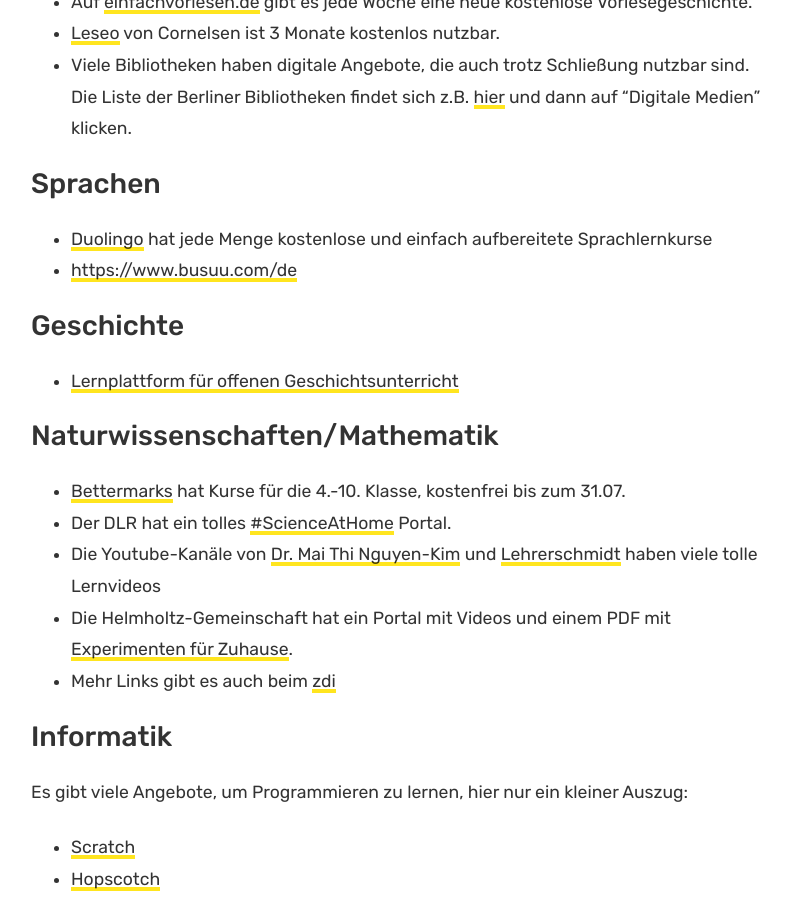
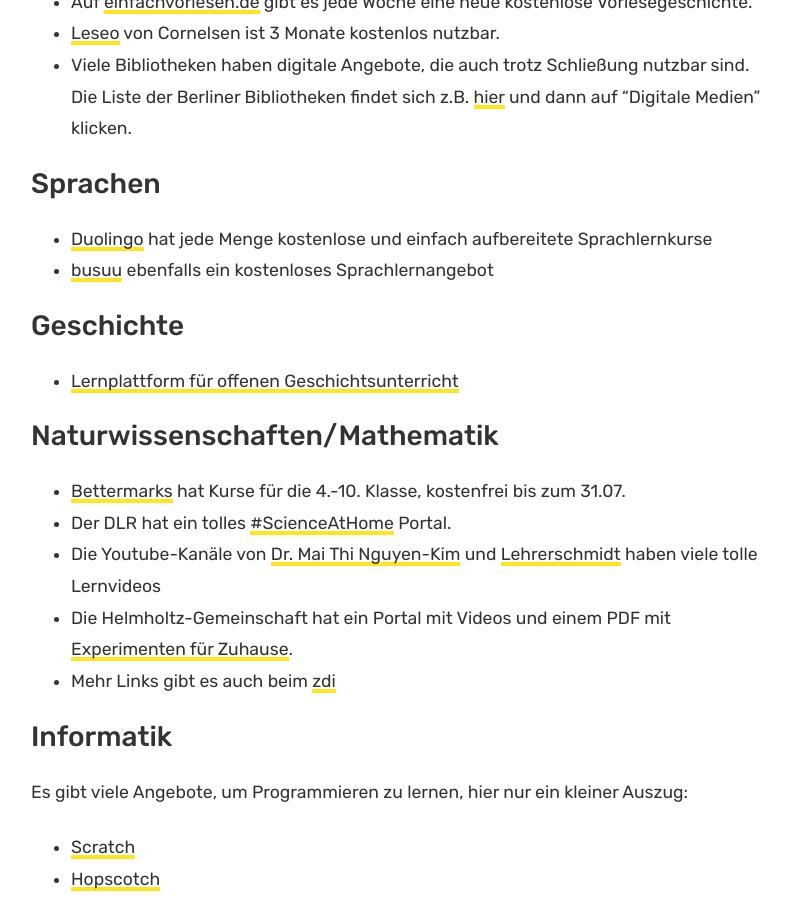
Before and after one commit to papiberlin/website, a Jekyll site: the page built from _posts/2020-03-16-corona-resources.md, in a window 1280 px wide and 900 px high, scrolled down 2457 px. Shown: the whole window, without its empty margins (434-1225 px from the left). Built offline with Jekyll 4.4.1, drawn with Linux system fonts in a browser that asks for light colours.

Commit message:
fixed busuu link

```diff
--- a/_posts/2020-03-16-corona-resources.md
+++ b/_posts/2020-03-16-corona-resources.md
@@ -60,7 +60,7 @@
 ### Sprachen
 
 * [Duolingo](https://www.duolingo.com/) hat jede Menge kostenlose und einfach aufbereitete Sprachlernkurse
-* [https://www.busuu.com/de](https://www.busuu.com/de)
+* [busuu](https://www.busuu.com/de) ebenfalls ein kostenloses Sprachlernangebot
 
 ### Geschichte
 
```
